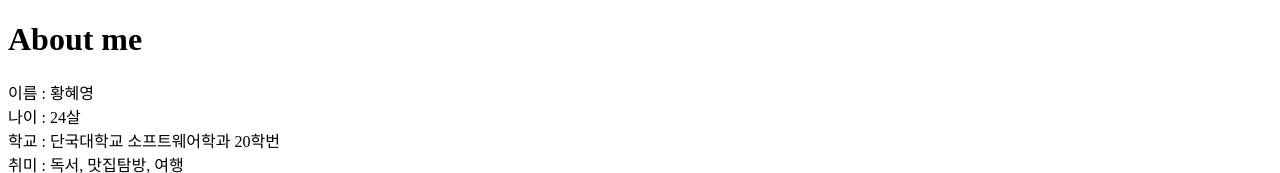
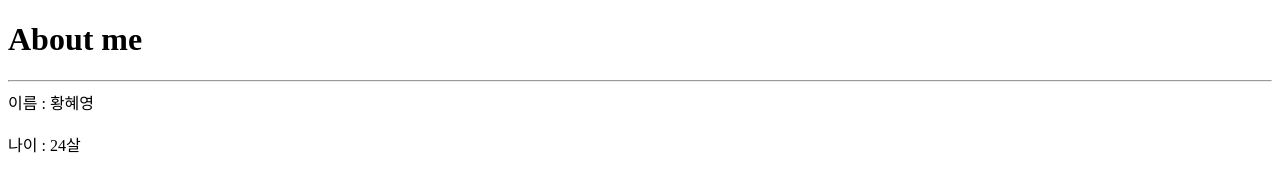
Before and after one commit to hwanghaeyoung/Mid-Term-Project, a plain HTML site: page index.html in a window 1280 px wide. Shown: the top 173 px of the page. Drawn offline with Linux system fonts and the light colour scheme.

Commit message:
third commit

```diff
--- a/index.html
+++ b/index.html
@@ -8,8 +8,8 @@
 <body>
     <p>
         <h1>About me</h1>
-        이름 : 황혜영<br>
-        나이 : 24살<br>학교 : 단국대학교 소프트웨어학과 20학번<br>취미 : 독서, 맛집탐방, 여행<br>
+        <hr>이름 : 황혜영<br><br>
+        나이 : 24살<br><br>학교 : 단국대학교 소프트웨어학과 20학번<br><br>취미 : 독서, 맛집탐방, 여행<br><br>
         <img src="image/me1.jpg" width="500" height="500">
         <img src="image/me2.jpg" width="500" height="500"><br>
         <div>
```
